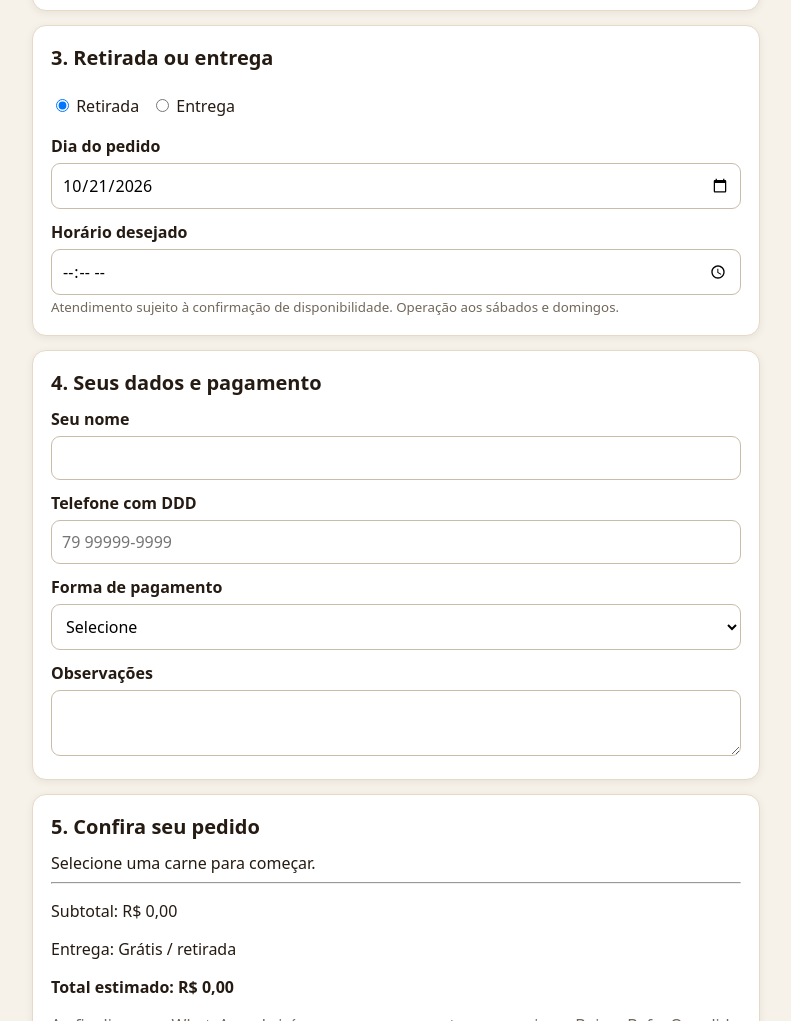
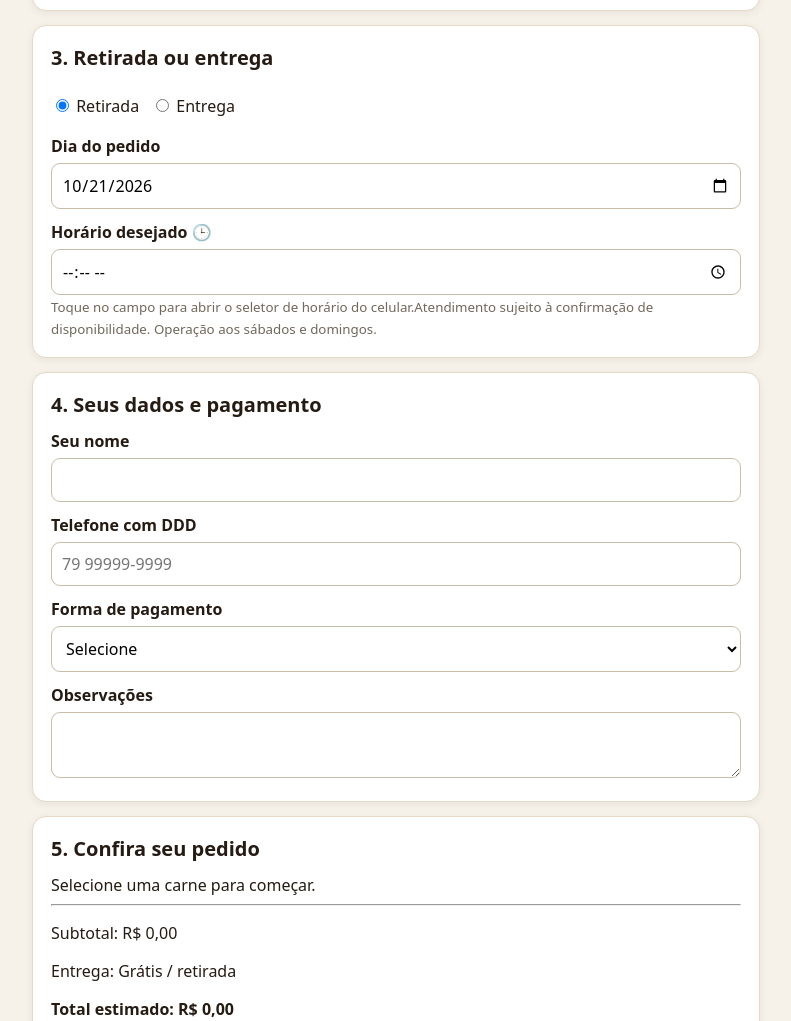
Before and after one commit to joaocarlosbandeira84-sudo/boi-no-bafo-webhook, a website: page cardapio.html in a window 1280 px wide. Shown: the part 2242-3263 px from the top of the page, without its empty margins (244-1035 px from the left). Drawn offline with Linux system fonts and the light colour scheme.

Commit message:
Facilitar seleção de horário com relógio nativo em intervalos de cinco minutos

```diff
--- a/cardapio.html
+++ b/cardapio.html
@@ -4,7 +4,7 @@
 <div class="warning"><strong>Cardápio em preparação.</strong> Valores de referência sujeitos a confirmação pelo Boi no Bafo antes do atendimento oficial.</div>
 <section class="panel"><h2>1. Escolha suas carnes</h2><div id="meats"></div></section>
 <section class="panel"><h2>2. Guarnições extras</h2><p class="muted">As guarnições padrão já acompanham as carnes: tropeiro, arroz, farofa e vinagrete.</p><div id="extras"></div></section>
-<section class="panel"><h2>3. Retirada ou entrega</h2><div class="radio"><label><input type="radio" name="mode" value="Retirada" checked> Retirada</label><label><input type="radio" name="mode" value="Entrega"> Entrega</label></div><div id="delivery" class="hidden"><label for="zone">Selecione seu bairro para calcular a entrega</label><select id="zone"><option value="">Selecione</option></select><p id="freteInfo" class="warning">Selecione o bairro para consultar o frete.</p><label for="address">Endereço completo e referência</label><textarea id="address" rows="3" placeholder="Rua, número, complemento e referência"></textarea></div><label for="date">Dia do pedido</label><input type="date" id="date"><label for="time">Horário desejado</label><input type="time" id="time"><small>Atendimento sujeito à confirmação de disponibilidade. Operação aos sábados e domingos.</small></section>
+<section class="panel"><h2>3. Retirada ou entrega</h2><div class="radio"><label><input type="radio" name="mode" value="Retirada" checked> Retirada</label><label><input type="radio" name="mode" value="Entrega"> Entrega</label></div><div id="delivery" class="hidden"><label for="zone">Selecione seu bairro para calcular a entrega</label><select id="zone"><option value="">Selecione</option></select><p id="freteInfo" class="warning">Selecione o bairro para consultar o frete.</p><label for="address">Endereço completo e referência</label><textarea id="address" rows="3" placeholder="Rua, número, complemento e referência"></textarea></div><label for="date">Dia do pedido</label><input type="date" id="date"><label for="time">Horário desejado 🕒</label><input type="time" id="time" step="300" aria-label="Selecione o horário no relógio digital"><small>Toque no campo para abrir o seletor de horário do celular.</small><small>Atendimento sujeito à confirmação de disponibilidade. Operação aos sábados e domingos.</small></section>
 <section class="panel"><h2>4. Seus dados e pagamento</h2><label for="name">Seu nome</label><input id="name" autocomplete="name"><label for="phone">Telefone com DDD</label><input id="phone" inputmode="tel" placeholder="79 99999-9999"><label for="payment">Forma de pagamento</label><select id="payment"><option value="">Selecione</option><option>Pix</option><option>Dinheiro</option><option>Cartão na maquininha</option></select><div id="changeBox" class="hidden"><label for="change">Troco para quanto? (R$)</label><input id="change" inputmode="decimal" placeholder="Deixe vazio se não precisar"></div><label for="notes">Observações</label><textarea id="notes" rows="2"></textarea></section>
 <section class="panel"><h2>5. Confira seu pedido</h2><div id="summary">Selecione uma carne para começar.</div><p class="muted">Ao finalizar, seu WhatsApp abrirá com o resumo pronto para envio ao Boi no Bafo. O pedido só será recebido depois que você tocar em Enviar no WhatsApp.</p></section>
 </main><div class="sticky"><div><span class="sum" id="total">R$ 0,00</span><button class="primary" id="finish">Enviar pedido pelo WhatsApp</button></div></div>
```
